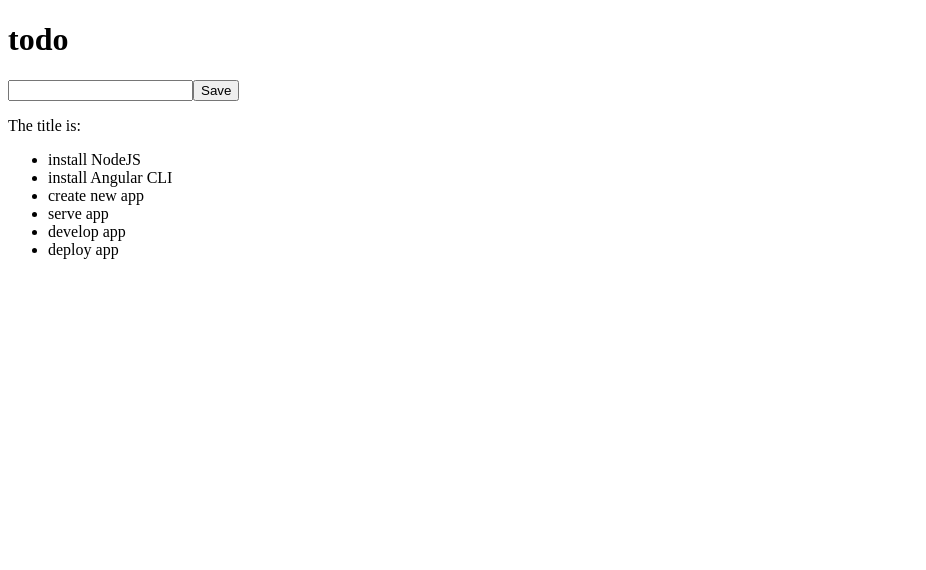
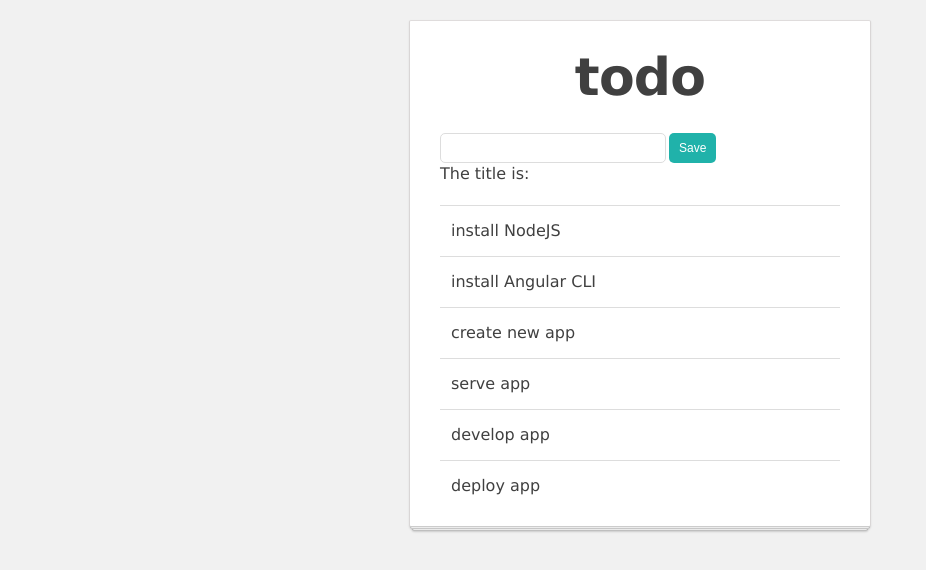
Before and after one commit to weronikadominiak/todo, an Angular app: page / in a window 1280 px wide. Shown: the top 570 px of the page, without its empty margins (0-926 px from the left). Built offline with nearby package versions, Linux system fonts and the light colour scheme.

Commit message:
Adding Style

```diff
--- a/src/app/input/input.component.css
+++ b/src/app/input/input.component.css
@@ -0,0 +1,15 @@
+.todo-input {
+    padding: 4px 10px 4px;
+    font-size: 16px;
+    font-family: 'Lucida Grande', Verdana, sans-serif;
+    line-height: 20px;
+    border: solid 1px #dddddd;
+    border-radius: 5px;
+    flex-grow: 1;
+  }
+
+  :host(:not([hidden])) {
+    display: flex;
+    justify-content: space-between;
+    flex-grow: 1;
+  }
--- a/src/app/input/input.component.ts
+++ b/src/app/input/input.component.ts
@@ -3,10 +3,12 @@
 @Component({
   selector: 'todo-input',
   template: `
-  <input [value]="title" (keyup.enter)="changeTitle($event.target.value)" #inputElement>
-  <button (click)="changeTitle(inputElement.value)">
+  <div>
+  <input  class="todo-input" [value]="title" (keyup.enter)="changeTitle($event.target.value)" #inputElement>
+  <button class="btn" (click)="changeTitle(inputElement.value)">
   Save</button>
   <p>The title is: {{ title }}</p>
+  </div>
   `,
   styleUrls: ['./input.component.css']
 })
@@ -21,5 +23,6 @@
 
   changeTitle(newTitle: string): void {
     this.submit.emit(newTitle);
+    this.title = newTitle;
   }
 }
--- a/src/app/item/item.component.css
+++ b/src/app/item/item.component.css
@@ -0,0 +1,26 @@
+.todo-item {
+    padding: 10px 0;
+    border-top: solid 1px #ddd;
+    min-height: 30px;
+    line-height: 30px;
+    display: flex;
+    justify-content: space-between;
+  }
+
+  .todo-checkbox {
+    flex-shrink: 0;
+    margin: auto 1ex auto 0;
+  }
+
+  .todo-title {
+    flex-grow: 1;
+    padding-left: 11px;
+  }
+
+  .btn-red {
+    background: red;
+  }
+
+  .btn-red:hover {
+    background: darkred;
+  }
--- a/src/app/item/item.component.ts
+++ b/src/app/item/item.component.ts
@@ -3,7 +3,9 @@
 @Component({
   selector: 'todo-item',
   template: `
-  {{ todoItem.title }}
+  <div class ="todo-item">
+   <p class="todo-title">{{ todoItem.title }}</p>
+  </div>
   `,
   styleUrls: ['./item.component.css']
 })
--- a/src/app/list-manager/list-manager.component.css
+++ b/src/app/list-manager/list-manager.component.css
@@ -0,0 +1,52 @@
+ .todo-app {
+    position: relative;
+    width: 400px;
+    padding: 30px 30px 15px;
+    background: white;
+    border: 1px solid;
+    border-color: #dfdcdc #d9d6d6 #ccc;
+    border-radius: 2px;
+    -webkit-box-shadow: 0 1px 2px rgba(0, 0, 0, 0.1);
+    box-shadow: 0 1px 2px rgba(0, 0, 0, 0.1);
+    margin: 20px auto;
+  }
+
+  .todo-app:before, .todo-app:after {
+    content: '';
+    position: absolute;
+    z-index: -1;
+    height: 4px;
+    background: white;
+    border: 1px solid #ccc;
+    border-radius: 2px;
+  }
+
+  .todo-app:after {
+    bottom: -3px;
+    left: 0;
+    right: 0;
+    -webkit-box-shadow: 0 1px 2px rgba(0, 0, 0, 0.1);
+    box-shadow: 0 1px 2px rgba(0, 0, 0, 0.1);
+  }
+
+  .todo-app:before {
+    bottom: -5px;
+    left: 2px;
+    right: 2px;
+    border-color: #c4c4c4;
+    -webkit-box-shadow: 0 1px 2px rgba(0, 0, 0, 0.15);
+    box-shadow: 0 1px 2px rgba(0, 0, 0, 0.15);
+  }
+
+  .todo-app h1 {
+    font-size: 52px;
+    line-height: 52px;
+    margin-bottom: 30px;
+    font-weight: bold;
+    text-align: center;
+    letter-spacing: -0.8px;
+  }
+
+  .todo-add {
+    margin-bottom: 20px;
+  }
--- a/src/app/list-manager/list-manager.component.ts
+++ b/src/app/list-manager/list-manager.component.ts
@@ -3,13 +3,15 @@
 @Component({
   selector: 'todo-list-manager',
   template: `
+  <div class="todo-app">
   <h1>{{title}}</h1>
-  <todo-input (submit)="addItem($event)"></todo-input>
+  <todo-input (submit)="addItem($event)" class="todo-add"></todo-input>
   <ul>
     <li *ngFor="let item of todoList">
       <todo-item [todoItem]="item"></todo-item>
     </li>
   </ul>
+  </div>
   `,
   styleUrls: ['./list-manager.component.css']
 })
--- a/src/styles.css
+++ b/src/styles.css
@@ -1 +1,39 @@
-/* You can add global styles to this file, and also import other style files */
+html, body, div, span,
+h1, p, ul, li {
+  margin: 0;
+  padding: 0;
+  border: 0;
+  font-size: 100%;
+  font: inherit;
+  vertical-align: baseline;
+}
+
+body {
+  line-height: 1;
+  background: #f1f1f1;
+  font-size: 16px;
+  line-height: 22px;
+  color: #404040;
+  font-family: 'Lucida Grande', Verdana, sans-serif;
+}
+
+ol, ul {
+  list-style: none;
+}
+
+.btn {
+  background: lightseagreen;
+  color: #fff;
+  padding: 3px 10px;
+  margin: 0 0 0 3px;
+  border: none;
+  border-radius: 5px;
+  font-size: 12px;
+  line-height: 24px;
+  cursor: pointer;
+  vertical-align: bottom;
+}
+
+.btn:hover {
+  background: lightslategrey;
+}
```
